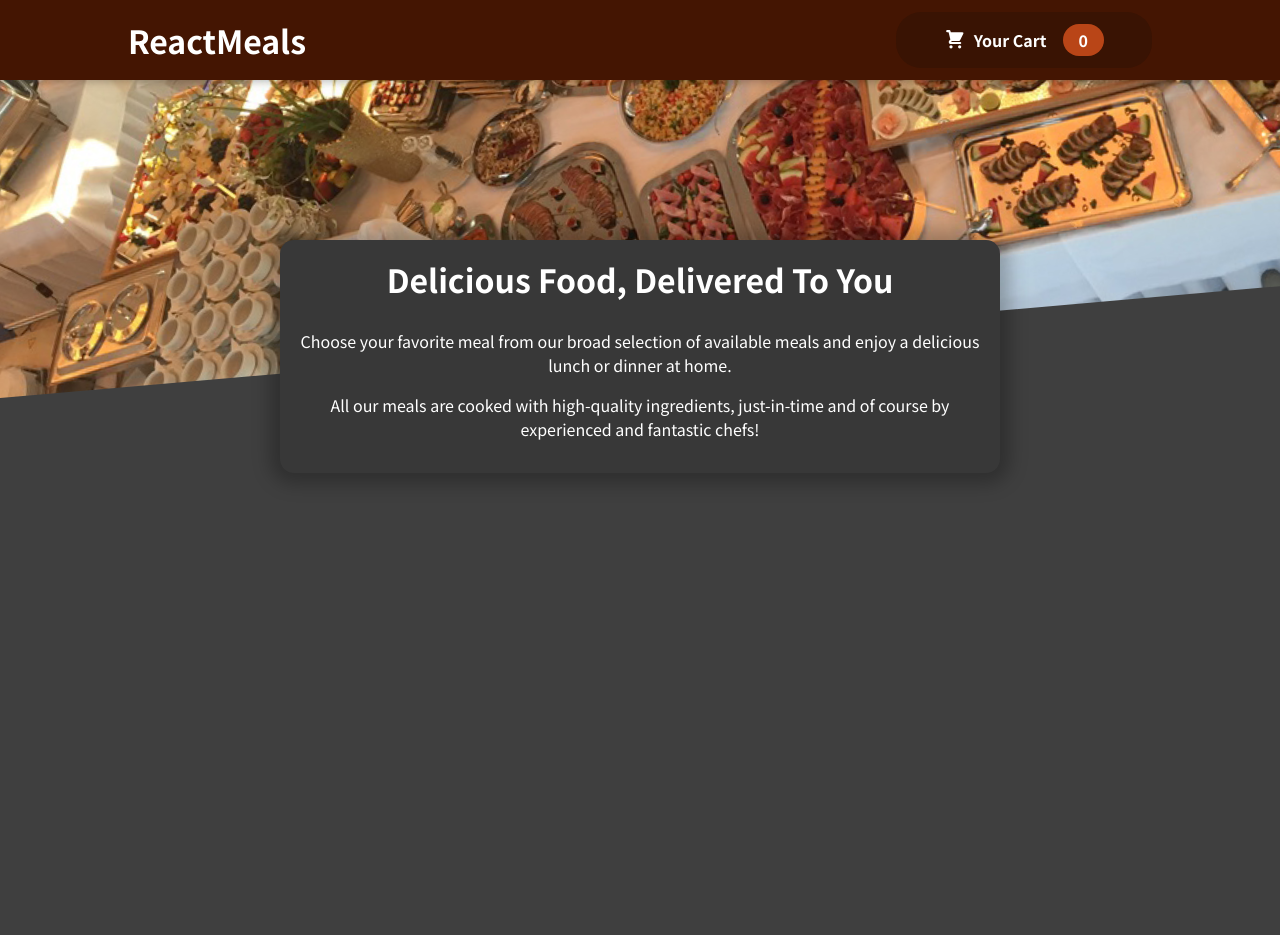
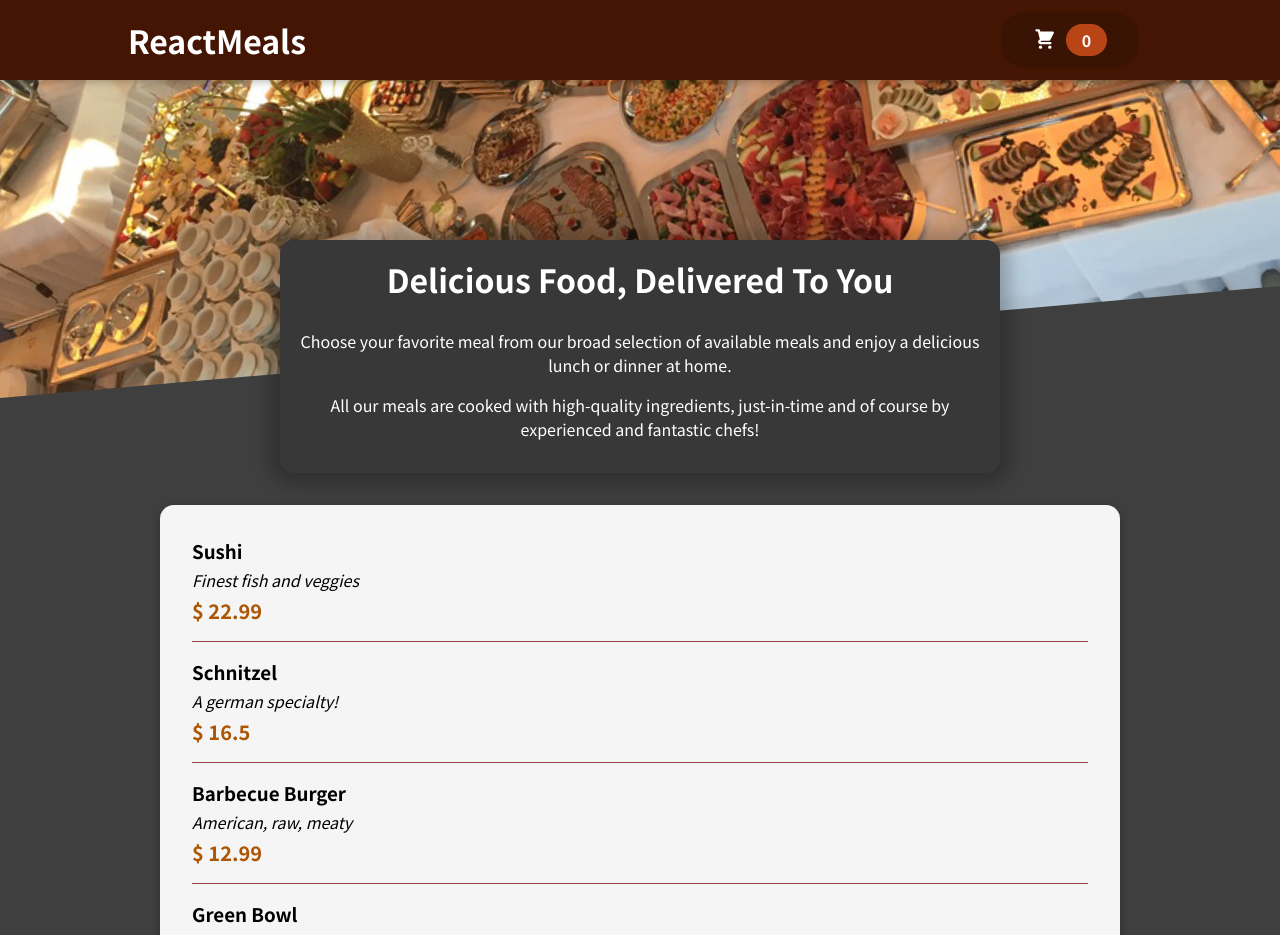
Before and after one commit to Ankita7238/ReactMeal, a React (Create React App) app: page / in a window 1280 px wide. Shown: the top 935 px of the page. Before the commit the page ends 800 px from the top, so only its background shows below. Built offline with nearby package versions, Linux system fonts and the light colour scheme.

Commit message:
MealItemsComponents

```diff
--- a/src/components/Layout/HeaderCartButton.js
+++ b/src/components/Layout/HeaderCartButton.js
@@ -7,7 +7,6 @@
                 <span className={classes.icon}>
                 <CartIcon />
                 </span>
-                <span>Your Cart</span>
                 <span className={classes.badge}>0</span>
             </button>
     )
--- a/src/components/Layout/HeaderCartButton.module.css
+++ b/src/components/Layout/HeaderCartButton.module.css
@@ -4,12 +4,14 @@
     border: none;
     background-color: #391303;
     color: white;
-    padding: 0.75rem 3rem;
+    padding: 0.75rem 2rem;
     display: flex;
     justify-content: space-around;
     align-items: center;
     border-radius: 25px;
     font-weight: bold;
+    margin: 0.3rem 0.8rem;
+
   }
 
   .button:hover,
@@ -18,16 +20,16 @@
   }
 
   .icon {
-    width: 1.35rem;
-    height: 1.35rem;
-    margin-right: 0.5rem;
+    width: 1.45rem;
+    height: 1.45rem;
+    margin-right: 0.1rem;
   }
 
   .badge {
     background-color: #b94517;
     padding: 0.25rem 1rem;
     border-radius: 25px;
-    margin-left: 1rem;
+    margin-left: 0.5rem;
     font-weight: bold;
   }
 
--- /dev/null
+++ b/src/components/Meals/MealItem.js
@@ -0,0 +1,16 @@
+import classes from './MealItem.module.css';
+
+const MealItem = (props) => {
+  return (
+    <li className={classes.meal}>
+      <div>
+        <h3>{props.name}</h3>
+        <div className={classes.description}>{props.description}</div>
+        <div className={classes.price}>$ {props.price}</div>
+      </div>
+      <div></div>
+    </li>
+  );
+};
+
+export default MealItem;
--- /dev/null
+++ b/src/components/Meals/MealItem.module.css
@@ -0,0 +1,22 @@
+.meal {
+    display: flex;
+    justify-content: space-between;
+    margin: 1rem;
+    padding-bottom: 1rem;
+    border-bottom: 1.2px solid #790413bd;
+  }
+
+  .meal h3 {
+    margin: 0 0 0.25rem 0;
+  }
+
+  .description {
+    font-style: italic;
+  }
+
+  .price {
+    margin-top: 0.25rem;
+    font-weight: bold;
+    color: #ad5502;
+    font-size: 1.25rem;
+  }
--- /dev/null
+++ b/src/components/Meals/MealList.js
@@ -0,0 +1,49 @@
+import classes from './MealList.module.css'
+import MealItem from './MealItem'
+import Card from '../UI/Card'
+const dummyMeal=[
+  {
+    id: 'm1',
+    name: 'Sushi',
+    description: 'Finest fish and veggies',
+    price: 22.99,
+  },
+  {
+    id: 'm2',
+    name: 'Schnitzel',
+    description: 'A german specialty!',
+    price: 16.5,
+  },
+  {
+    id: 'm3',
+    name: 'Barbecue Burger',
+    description: 'American, raw, meaty',
+    price: 12.99,
+  },
+  {
+    id: 'm4',
+    name: 'Green Bowl',
+    description: 'Healthy...and green...',
+    price: 18.99,
+  }
+]
+export default function MealList()
+{
+    return (
+    <section className={classes.meals}>
+      <Card>
+        <ul>
+            {dummyMeal.map((meal) => (
+                <MealItem
+                key={meal.id}
+                name={meal.name}
+                description={meal.description}
+                price={meal.price}
+                />
+            ))}
+        </ul>
+      </Card>
+    </section>
+
+    )
+}
--- /dev/null
+++ b/src/components/Meals/MealList.module.css
@@ -0,0 +1,24 @@
+.meals {
+    max-width: 60rem;
+    width: 90%;
+    margin: 2rem auto;
+    animation: meals-appear 1s ease-out forwards;
+  }
+
+  .meals ul {
+    list-style: none;
+    margin: 0;
+    padding: 0;
+  }
+
+  @keyframes meals-appear {
+    from {
+      opacity: 0;
+      transform: translateY(3rem);
+    }
+
+    to {
+      opacity: 1;
+      transform: translateY(0);
+    }
+  }
--- a/src/components/Meals/MealsContainer.js
+++ b/src/components/Meals/MealsContainer.js
@@ -1,9 +1,11 @@
 import RestaurantSummary from "./RestaurantSummary";
+import MealList from "./MealList";
 export default function MealsContainer()
 {
     return(
         <>
         <RestaurantSummary/>
+        <MealList/>
         </>
     )
 }
--- /dev/null
+++ b/src/components/UI/Card.js
@@ -0,0 +1,7 @@
+import classes from './Card.module.css';
+
+const Card = (props) => {
+  return <div className={classes.card}>{props.children}</div>
+};
+
+export default Card;
--- /dev/null
+++ b/src/components/UI/Card.module.css
@@ -0,0 +1,6 @@
+.card {
+    padding: 1rem;
+    box-shadow: 0 2px 8px rgba(0, 0, 0, 0.25);
+    border-radius: 14px;
+    background-color: whitesmoke;
+  }
```
